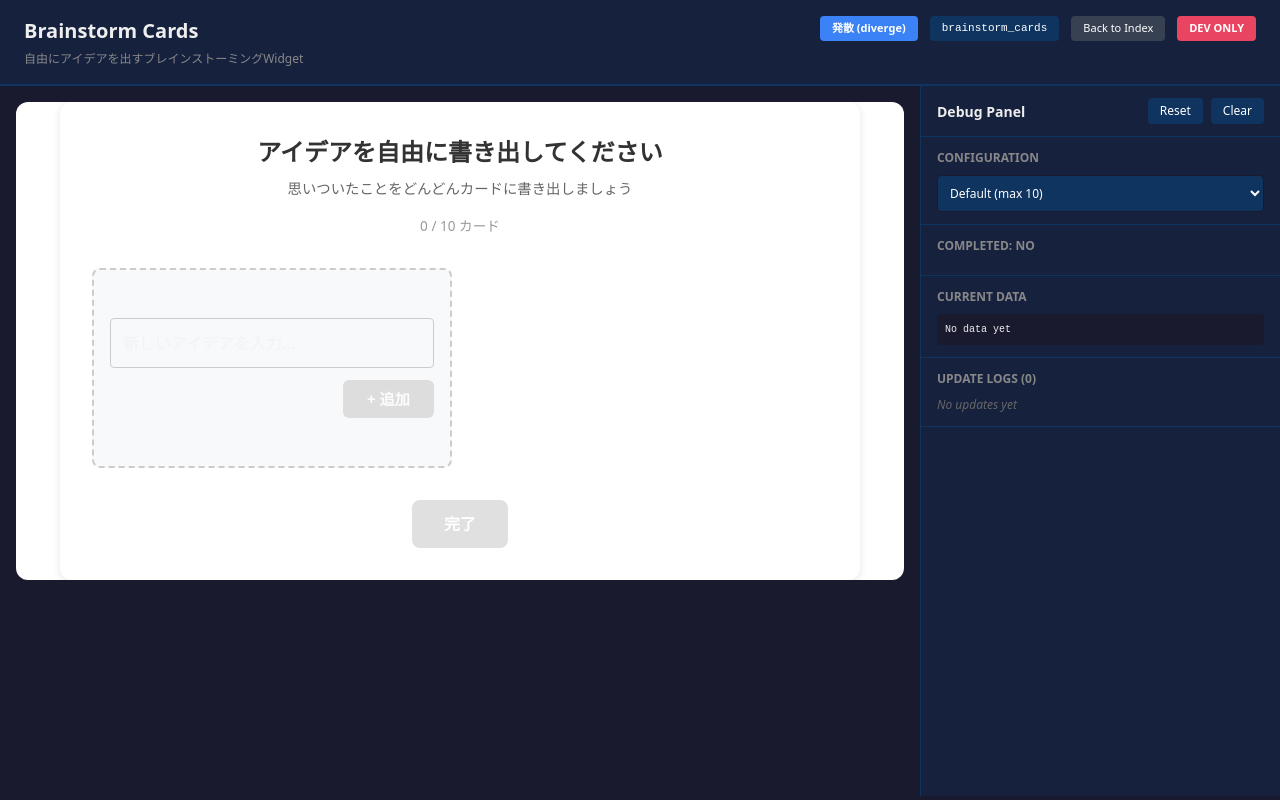
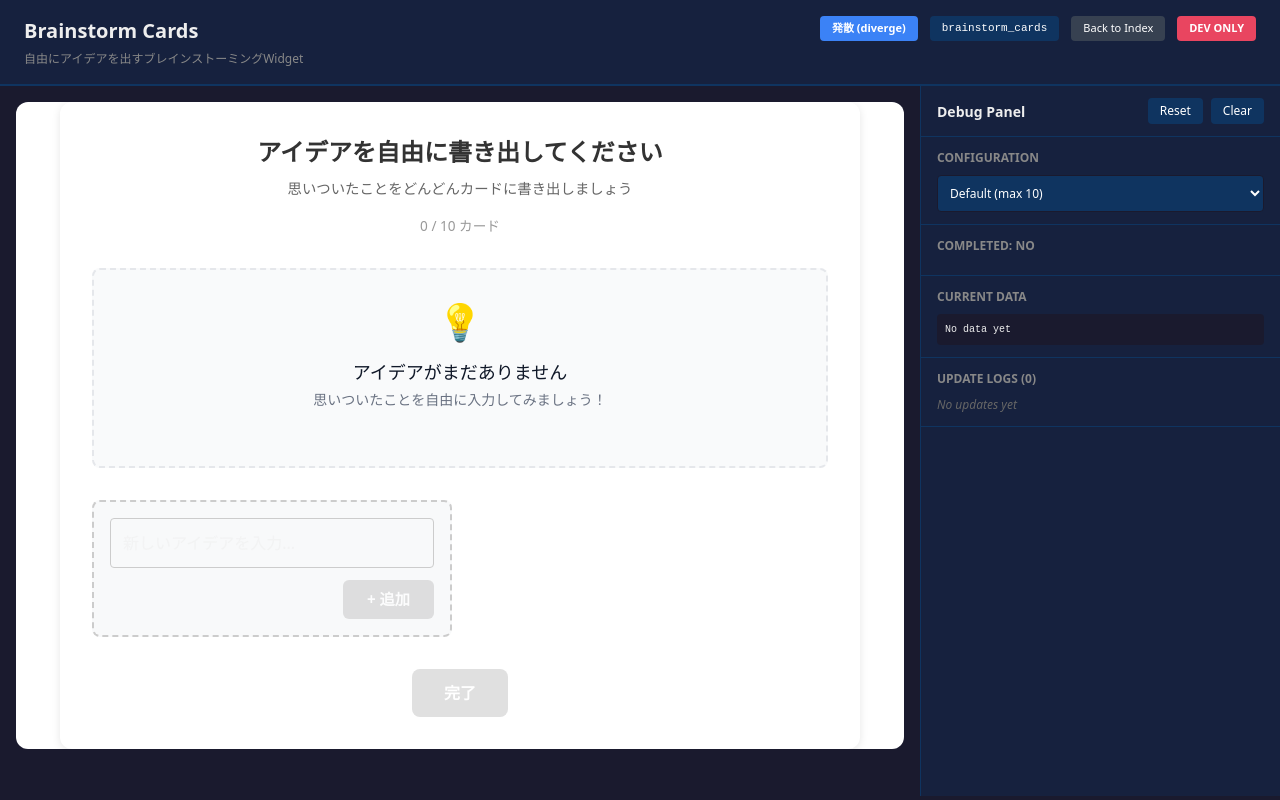
Before and after one commit to nafell/sotuken, a React (Vite) app in the folder concern-app/: page /dev-demo/widgets/brainstorm_cards in a window 1280 px wide. Built offline with nearby package versions, Linux system fonts and the light colour scheme.

Commit message:
feat: Introduce EmptyState component and integrate it into multiple widgets, and add a connection mode guide banner to DependencyMapping.

```diff
--- /dev/null
+++ b/concern-app/src/components/ui/EmptyState.tsx
@@ -0,0 +1,43 @@
+import React from 'react';
+
+interface EmptyStateProps {
+    message: string;
+    description?: string;
+    icon?: React.ReactNode;
+    action?: React.ReactNode;
+    className?: string;
+}
+
+export const EmptyState: React.FC<EmptyStateProps> = ({
+    message,
+    description,
+    icon,
+    action,
+    className = '',
+}) => {
+    return (
+        <div
+            className={`empty-state flex flex-col items-center justify-center p-8 text-center bg-gray-50 rounded-lg border-2 border-dashed border-gray-200 ${className}`}
+            role="status"
+        >
+            {icon && (
+                <div className="mb-4 text-gray-400 text-4xl">
+                    {icon}
+                </div>
+            )}
+            <h3 className="text-lg font-medium text-gray-900 mb-1">
+                {message}
+            </h3>
+            {description && (
+                <p className="text-sm text-gray-500 mb-6 max-w-sm">
+                    {description}
+                </p>
+            )}
+            {action && (
+                <div className="mt-2">
+                    {action}
+                </div>
+            )}
+        </div>
+    );
+};
--- a/concern-app/src/components/widgets/v3/BrainstormCards/BrainstormCards.tsx
+++ b/concern-app/src/components/widgets/v3/BrainstormCards/BrainstormCards.tsx
@@ -14,6 +14,7 @@ import {
   type BrainstormCard,
 } from './BrainstormCardsController';
 import { useReactivePorts } from '../../../../hooks/useReactivePorts';
+import { EmptyState } from '../../../ui/EmptyState';
 import styles from './BrainstormCards.module.css';
 
 /**
@@ -222,6 +223,17 @@ export const BrainstormCards: React.FC<BaseWidgetProps> = ({
           />
         ))}
 
+        {/* Empty State */}
+        {cards.length === 0 && (
+          <div className="col-span-full mb-4">
+            <EmptyState
+              message="アイデアがまだありません"
+              description="思いついたことを自由に入力してみましょう！"
+              icon={<span role="img" aria-label="idea">💡</span>}
+            />
+          </div>
+        )}
+
         {/* 新規カード追加フォーム */}
         {controllerRef.current.getRemainingCards() > 0 && (
           <div className={styles.newCardContainer} role="listitem">
--- a/concern-app/src/components/widgets/v3/CardSorting/CardSorting.tsx
+++ b/concern-app/src/components/widgets/v3/CardSorting/CardSorting.tsx
@@ -17,6 +17,7 @@ import {
   type SortingCategory,
 } from './CardSortingController';
 import { useReactivePorts } from '../../../../hooks/useReactivePorts';
+import { EmptyState } from '../../../ui/EmptyState';
 import styles from './CardSorting.module.css';
 
 /**
@@ -299,7 +300,12 @@ export const CardSorting: React.FC<BaseWidgetProps> = ({
                 <div className={styles.cardsContainer}>
                   {cardsInCategory.length === 0 ? (
                     <div className={styles.emptyState}>
-                      ここにドロップ
+                      <EmptyState
+                        message="ここにドロップ"
+                        description=""
+                        icon={<span role="img" aria-label="drop">📥</span>}
+                        className="py-4 border-none bg-transparent"
+                      />
                     </div>
                   ) : (
                     cardsInCategory.map((card) => (
--- a/concern-app/src/components/widgets/v3/DependencyMapping/DependencyMapping.tsx
+++ b/concern-app/src/components/widgets/v3/DependencyMapping/DependencyMapping.tsx
@@ -287,6 +287,28 @@ export const DependencyMapping: React.FC<BaseWidgetProps> = ({
 
       {/* Toolbar */}
       <div className={styles.toolbar}>
+        {/* Guide Banner for Connection Mode */}
+        {isAddingEdge && (
+          <div className="absolute top-0 left-0 right-0 bg-blue-50 p-2 text-center border-b border-blue-200 z-10 flex justify-between items-center px-4">
+            <span className="text-blue-800 font-medium">
+              {edgeSourceId
+                ? "【ステップ2】接続先のノードをクリックしてください"
+                : "【ステップ1】接続元のノードをクリックしてください"}
+            </span>
+            <button
+              className="text-xs bg-white border border-gray-300 px-2 py-1 rounded hover:bg-gray-50"
+              onClick={() => {
+                setIsAddingEdge(false);
+                setEdgeSourceId(null);
+                controllerRef.current.selectNode(null);
+                forceUpdate({});
+              }}
+            >
+              キャンセル (Esc)
+            </button>
+          </div>
+        )}
+
         <div className={styles.toolbarLeft}>
           <button className={`${styles.toolButton} ${styles.addNodeButton}`} onClick={handleAddNode} data-testid="dep-map-add-node-btn">
             + ノード追加
@@ -302,7 +324,7 @@ export const DependencyMapping: React.FC<BaseWidgetProps> = ({
             }}
             data-testid="dep-map-connect-btn"
           >
-            {isAddingEdge ? '接続中...' : '→ 接続'}
+            {isAddingEdge ? '接続モード終了' : '→ 接続モード'}
           </button>
           <button
             className={`${styles.toolButton} ${styles.deleteButton}`}
@@ -333,7 +355,7 @@ export const DependencyMapping: React.FC<BaseWidgetProps> = ({
       </div>
 
       {/* Canvas */}
-      <div className={styles.canvasArea}>
+      <div className={styles.canvasArea} style={{ cursor: isAddingEdge ? 'crosshair' : 'default' }}>
         <svg
           ref={svgRef}
           className={styles.svg}
--- a/concern-app/src/components/widgets/v3/MindMap/MindMap.tsx
+++ b/concern-app/src/components/widgets/v3/MindMap/MindMap.tsx
@@ -15,6 +15,7 @@ import {
   type MindMapNode,
 } from './MindMapController';
 import { useReactivePorts } from '../../../../hooks/useReactivePorts';
+import { EmptyState } from '../../../ui/EmptyState';
 import styles from './MindMap.module.css';
 
 interface NodeComponentProps {
@@ -386,9 +387,18 @@ export const MindMap: React.FC<BaseWidgetProps> = ({
       {/* Mind map area */}
       <div className={styles.mindMapArea}>
         {rootNodes.length === 0 ? (
-          <button className={styles.addRootButton} onClick={handleAddRoot} data-testid="mindmap-add-root-btn">
-            + 最初のアイデアを追加
-          </button>
+          <div className="mb-8">
+            <EmptyState
+              message="アイデアマップを作成しましょう"
+              description="中心テーマから連想するアイデアを追加して、思考を広げていきましょう"
+              icon={<span role="img" aria-label="mindmap">🧠</span>}
+              action={
+                <button className={styles.addRootButton} onClick={handleAddRoot} data-testid="mindmap-add-root-btn">
+                  + 最初のアイデアを追加
+                </button>
+              }
+            />
+          </div>
         ) : (
           <>
             <div className={styles.branchesContainer}>
--- a/concern-app/src/components/widgets/v3/StructuredSummary/StructuredSummary.tsx
+++ b/concern-app/src/components/widgets/v3/StructuredSummary/StructuredSummary.tsx
@@ -15,6 +15,7 @@ import {
   type SectionType,
 } from './StructuredSummaryController';
 import { useReactivePorts } from '../../../../hooks/useReactivePorts';
+import { EmptyState } from '../../../ui/EmptyState';
 import styles from './StructuredSummary.module.css';
 
 /**
@@ -278,6 +279,15 @@ export const StructuredSummary: React.FC<BaseWidgetProps> = ({
 
       {/* Sections */}
       <div className={styles.sectionsContainer}>
+        {state.sections.length === 0 && (
+          <div className="mb-8">
+            <EmptyState
+              message="セクションを追加してまとめを作成しましょう"
+              description="下のボタンから必要なセクションを選んで追加してください"
+              icon={<span role="img" aria-label="document">📝</span>}
+            />
+          </div>
+        )}
         {state.sections.map((section, index) => {
           const config = SECTION_TYPE_CONFIG[section.type];
           return (
```
